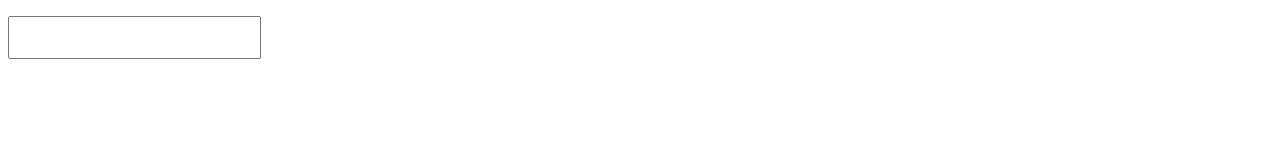
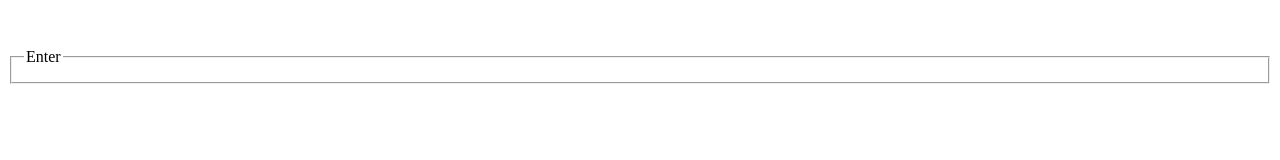
Before and after one commit to Emmanuel-Mekonnen/Emmanuel-Mekonnen.github.io, a plain HTML site: page index.html in a window 1280 px wide. Drawn offline with Linux system fonts and the light colour scheme.

Commit message:
Update index.html

```diff
--- a/index.html
+++ b/index.html
@@ -1,14 +1,40 @@
 <!DOCTYPE html>
 <html>
-    <style>
-        input{
-  width: 20%;
-  padding: 12px 20px;
-  margin: 8px 0;
-  box-sizing: border-box;
-}
-    </style>
-<body>
-    <input id="text" type="text"></input>
-</body>
+  <style>
+    input{-webkit-font-smoothing: antialiased;
+    list-style: none;
+    font: inherit;
+    color: currentColor;
+    width: 100%;
+    border: 0;
+    height: 1.1876em;
+    margin: 0;
+    display: block;
+    min-width: 0;
+    background: none;
+    box-sizing: content-box;
+    animation-name: mui-auto-fill-cancel;
+    letter-spacing: inherit;
+    animation-duration: 10ms;
+    -webkit-tap-highlight-color: transparent;
+    padding: 18.5px 14px;
+    padding-top: 10.5px;
+    padding-bottom: 10.5px;}
+  </style>
+  <body>
+    <div>
+      <input
+        aria-invalid="false"
+        type="text"
+        value=""
+      />
+      <fieldset
+        aria-hidden="true"
+      >
+        <legend class="PrivateNotchedOutline-legendLabelled-87">
+          <span>Enter</span>
+        </legend>
+      </fieldset>
+    </div>
+  </body>
 </html>
```
